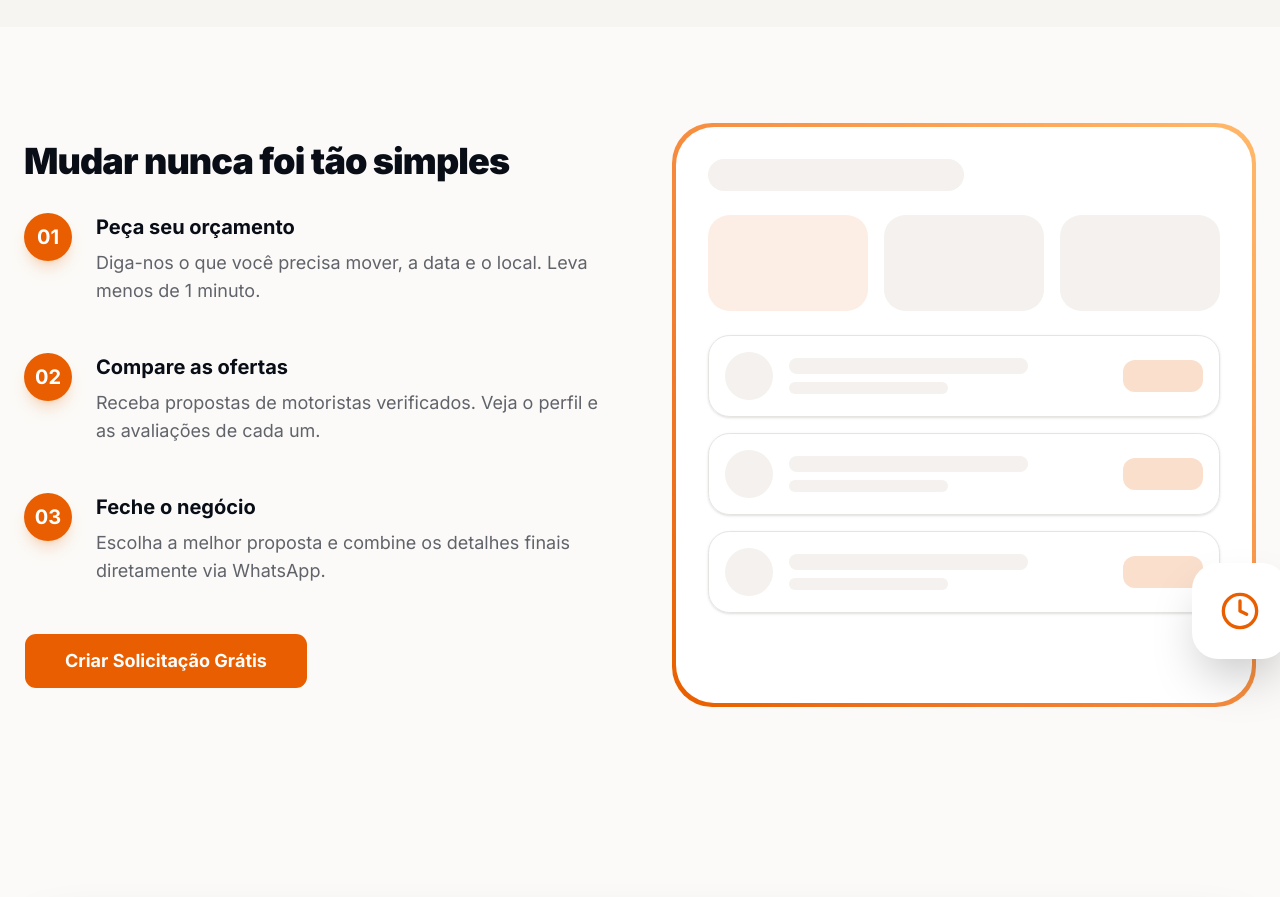
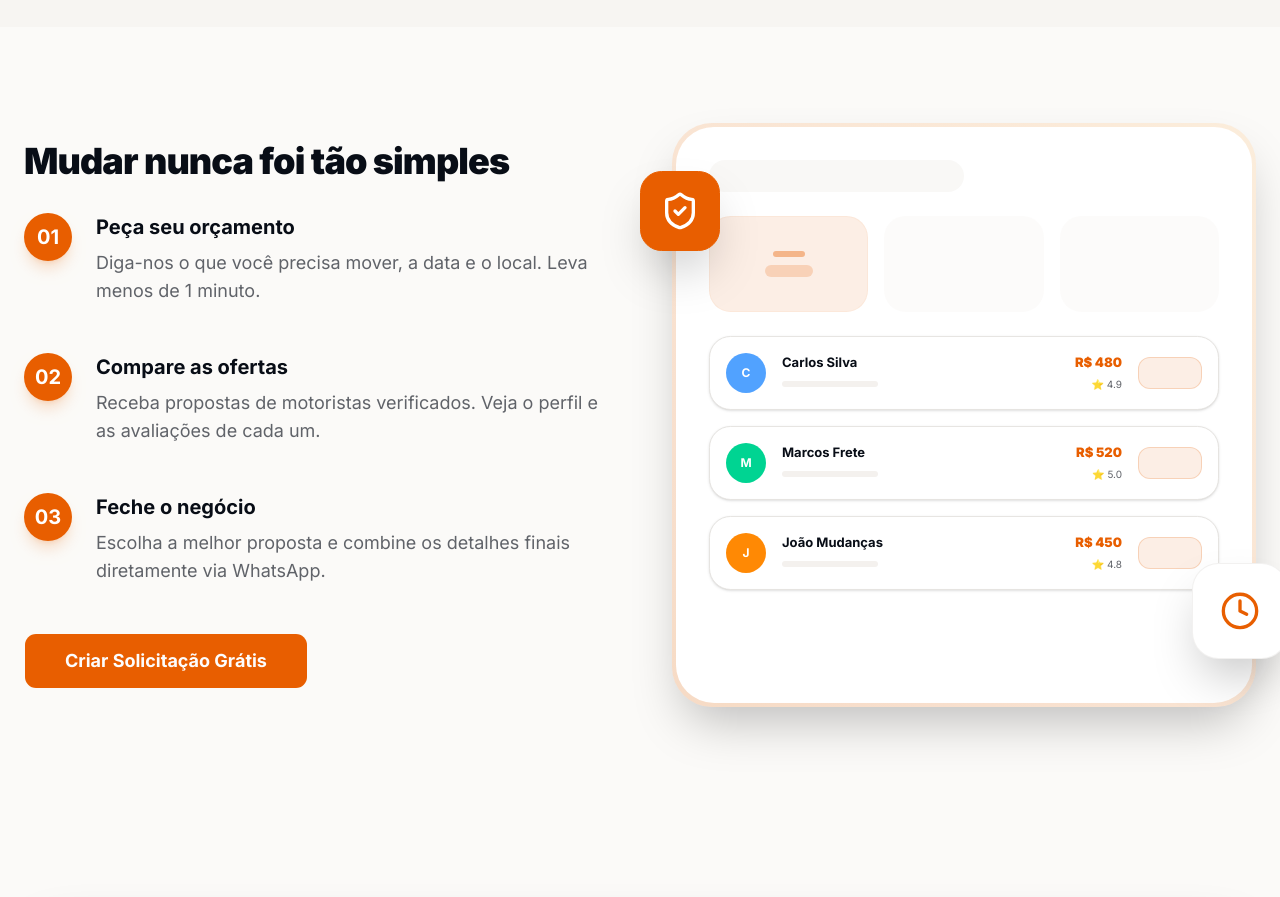
Before and after one commit to altaircwbtech/mudeja, a Next.js app: page / in a window 1280 px wide. Shown: the part 1740-2637 px from the top of the page. Built offline with nearby package versions, Linux system fonts and the light colour scheme; no server answers.

Commit message:
style: upgrade hero mockup with realistic data and shimmer animations

```diff
--- a/src/app/page.tsx
+++ b/src/app/page.tsx
@@ -17,6 +17,7 @@ import {
   Clock,
   ThumbsUp,
   Smartphone,
+  ShieldCheck,
 } from "lucide-react";
 import { Button } from "@/components/ui/button";
 import { Card, CardContent } from "@/components/ui/card";
@@ -306,35 +307,57 @@ export default async function LandingPage() {
                 </Button>
               </div>
 
-              <div className="relative">
-                <div className="aspect-square rounded-[40px] bg-gradient-to-tr from-primary to-orange-300 p-1">
-                  <div className="h-full w-full rounded-[38px] bg-white p-8 dark:bg-zinc-900">
+              <div className="relative animate-float">
+                <div className="aspect-square rounded-[40px] bg-gradient-to-tr from-primary/20 to-orange-300/20 p-1 shadow-2xl">
+                  <div className="h-full w-full rounded-[38px] bg-white p-8 dark:bg-zinc-900 border border-white/20">
                     {/* Mock dashboard UI */}
                     <div className="space-y-6">
-                      <div className="h-8 w-1/2 rounded-full bg-muted" />
+                      <div className="h-8 w-1/2 rounded-full bg-muted/50" />
                       <div className="grid grid-cols-3 gap-4">
-                        <div className="h-24 rounded-2xl bg-primary/10" />
-                        <div className="h-24 rounded-2xl bg-muted" />
-                        <div className="h-24 rounded-2xl bg-muted" />
+                        <div className="h-24 rounded-2xl bg-primary/10 flex flex-col items-center justify-center p-2 border border-primary/5">
+                          <div className="h-1.5 w-8 rounded-full bg-primary/40 mb-2" />
+                          <div className="h-3 w-12 rounded-full bg-primary/20" />
+                        </div>
+                        <div className="h-24 rounded-2xl bg-muted/30" />
+                        <div className="h-24 rounded-2xl bg-muted/30" />
                       </div>
                       <div className="space-y-4">
-                        {[1, 2, 3].map(i => (
-                          <div key={i} className="flex items-center gap-4 rounded-2xl border p-4 shadow-sm">
-                            <div className="h-12 w-12 rounded-full bg-muted" />
-                            <div className="flex-1 space-y-2">
-                              <div className="h-4 w-3/4 rounded-full bg-muted" />
-                              <div className="h-3 w-1/2 rounded-full bg-muted" />
+                        {[
+                          { name: "Carlos Silva", price: "R$ 480", rating: "4.9", color: "bg-blue-400" },
+                          { name: "Marcos Frete", price: "R$ 520", rating: "5.0", color: "bg-emerald-400" },
+                          { name: "João Mudanças", price: "R$ 450", rating: "4.8", color: "bg-orange-400" }
+                        ].map((driver, i) => (
+                          <div
+                            key={i}
+                            className="flex items-center gap-4 rounded-2xl border bg-card p-4 shadow-sm relative overflow-hidden group transition-all hover:border-primary/30"
+                          >
+                            <div className="absolute inset-0 bg-gradient-to-r from-transparent via-primary/5 to-transparent -translate-x-full animate-shimmer" />
+                            <div className={`h-10 w-10 rounded-full ${driver.color} flex items-center justify-center text-white font-bold text-xs`}>
+                              {driver.name.charAt(0)}
                             </div>
-                            <div className="h-8 w-20 rounded-lg bg-primary/20" />
+                            <div className="flex-1 space-y-1">
+                              <div className="flex items-center justify-between">
+                                <span className="text-[13px] font-bold">{driver.name}</span>
+                                <span className="text-[13px] font-black text-primary">{driver.price}</span>
+                              </div>
+                              <div className="flex items-center gap-1">
+                                <div className="h-1.5 w-24 rounded-full bg-muted" />
+                                <span className="text-[10px] text-muted-foreground ml-auto">⭐ {driver.rating}</span>
+                              </div>
+                            </div>
+                            <div className="h-8 w-16 rounded-lg bg-primary/10 border border-primary/20" />
                           </div>
                         ))}
                       </div>
                     </div>
                   </div>
                 </div>
-                {/* Decorative element */}
-                <div className="absolute -right-8 bottom-12 hidden h-24 w-24 items-center justify-center rounded-3xl bg-white shadow-2xl dark:bg-zinc-800 md:flex">
+                {/* Decorative elements */}
+                <div className="absolute -right-8 bottom-12 hidden h-24 w-24 items-center justify-center rounded-3xl bg-white shadow-2xl dark:bg-zinc-800 md:flex border border-border/50 animate-bounce-slow">
                   <Clock className="h-10 w-10 text-primary" />
+                </div>
+                <div className="absolute -left-8 top-12 hidden h-20 w-20 items-center justify-center rounded-2xl bg-primary shadow-2xl md:flex border border-primary animate-float">
+                  <ShieldCheck className="h-10 w-10 text-white" />
                 </div>
               </div>
             </div>
```
